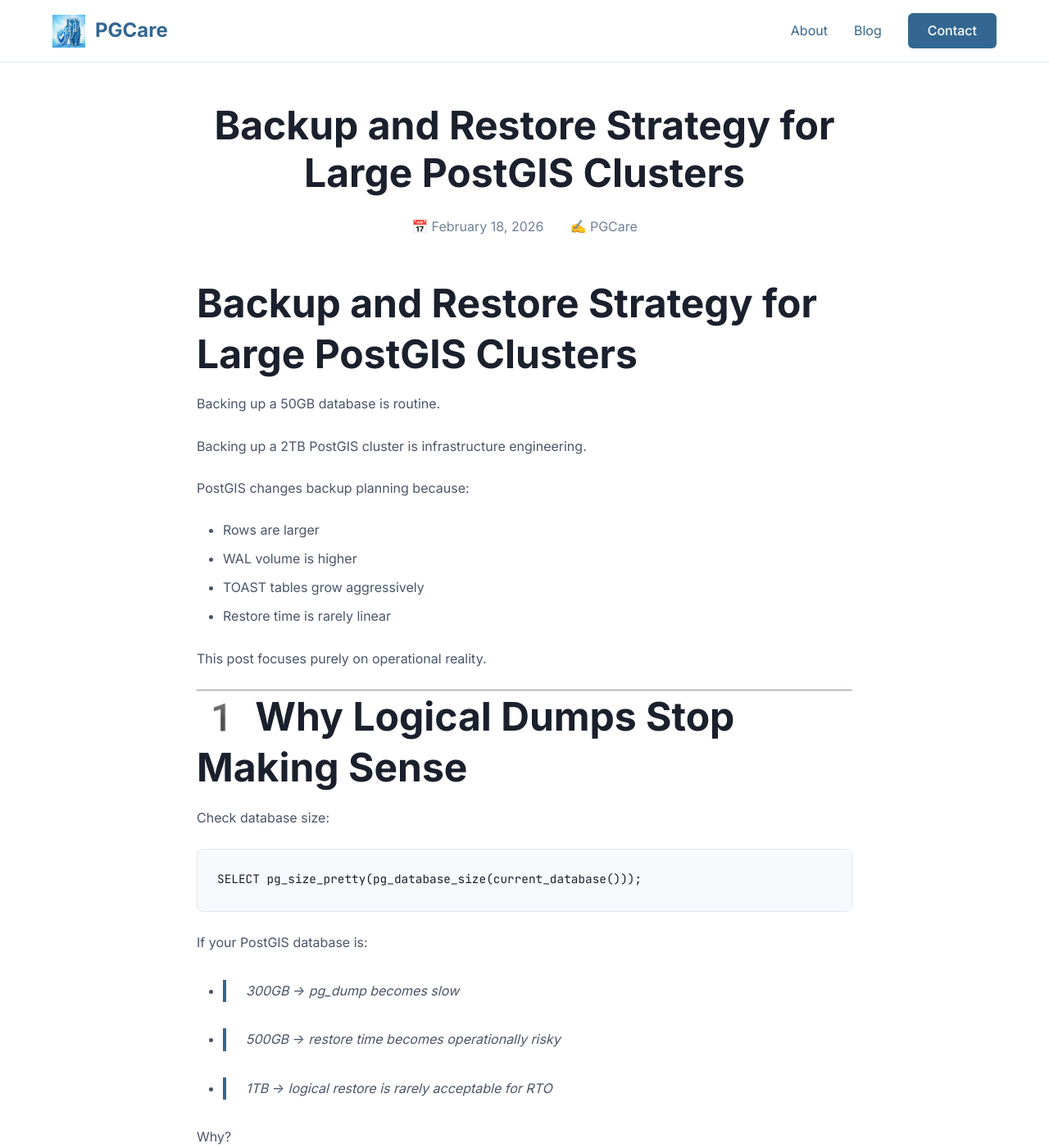
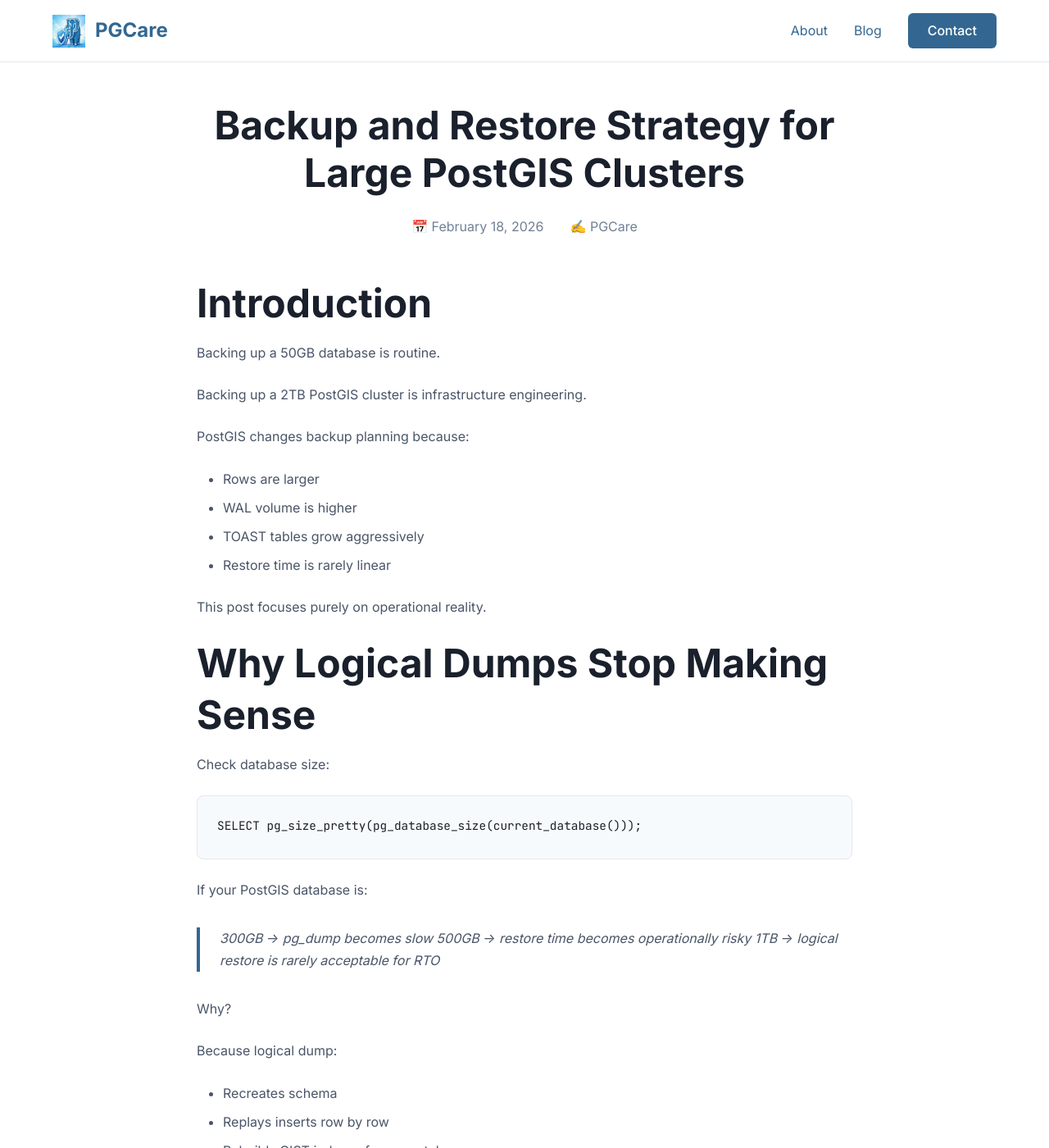
Before and after one commit to pavan-pgcare/pgcare.github.io, a Jekyll site: the page built from _posts/2026-02-18-postgis-backup-strategies.md, in a window 1280 px wide and 1400 px high. Shown: the whole window at 82% size. Built offline with Jekyll 4.4.1, drawn with Linux system fonts in a browser that asks for light colours; some of the changed text lies outside the part shown.

Commit message:
Update 2026-02-18-postgis-backup-strategies.md

```diff
--- a/_posts/2026-02-18-postgis-backup-strategies.md
+++ b/_posts/2026-02-18-postgis-backup-strategies.md
@@ -5,9 +5,10 @@ date: 2026-02-18
 author: PGCare
 tags: [postgresql, administration, performance,postgis]
 excerpt: "Logical dumps don’t scale for large PostGIS databases. This post breaks down physical backup strategy, WAL explosion risks, replication slot pitfalls, and why restore-time validation matters more than backup frequency in enterprise spatial systems "
+
 ---
-# Backup and Restore Strategy for Large PostGIS Clusters
 
+# Introduction
 Backing up a 50GB database is routine.
 
 Backing up a 2TB PostGIS cluster is infrastructure engineering.
@@ -21,9 +22,9 @@ PostGIS changes backup planning because:
 
 This post focuses purely on operational reality.
 
----
 
-# 1️ Why Logical Dumps Stop Making Sense
+
+# Why Logical Dumps Stop Making Sense
 
 Check database size:
 
@@ -33,9 +34,9 @@ SELECT pg_size_pretty(pg_database_size(current_database()));
 
 If your PostGIS database is:
 
-* > 300GB → pg_dump becomes slow
-* > 500GB → restore time becomes operationally risky
-* > 1TB → logical restore is rarely acceptable for RTO
+> 300GB → pg_dump becomes slow
+> 500GB → restore time becomes operationally risky
+> 1TB → logical restore is rarely acceptable for RTO
 
 Why?
 
@@ -222,7 +222,7 @@ They are:
 
 Backup strategy is capacity engineering, not checkbox compliance.
 
----
+
 
 # Final Operational Principle
 
```
Also changed, not shown: other parts of _posts/2026-02-18-postgis-backup-strategies.md (+13 -14 lines).
